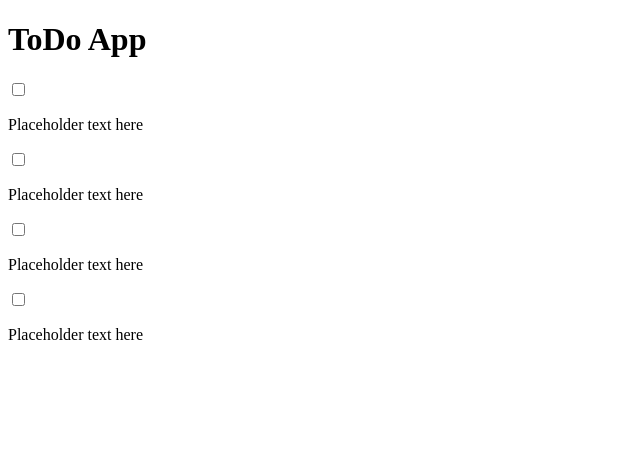
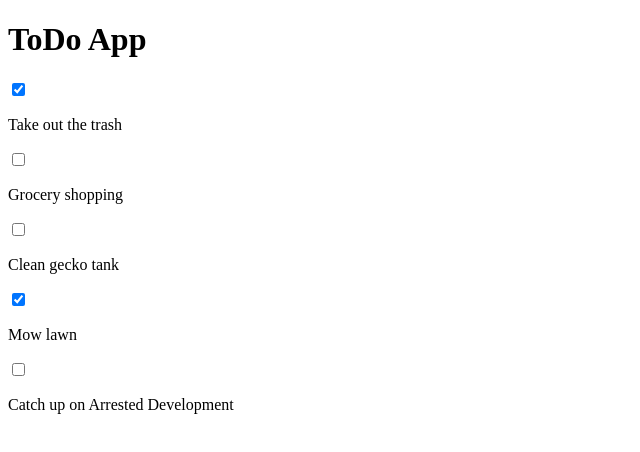
Before and after one commit to LaurenceZanotti/djact, a React app in the folder frontend/: page / in a window 1280 px wide. Shown: the top 452 px of the page, without its empty margins (0-640 px from the left). Built offline with nearby package versions, Linux system fonts and the light colour scheme; the HTML template or start-up script is replaced by a standard one.

Commit message:
ToDo app phase 3

```diff
--- a/frontend/src/App.js
+++ b/frontend/src/App.js
@@ -1,15 +1,15 @@
 import React from 'react'
 import Todo from './components/TodoItem'
+import todosData from './todosData'
 
 
 export default function App() {
+    const TodoList = todosData.map(todo => <Todo key={todo.id} text={todo.text} completed={todo.completed}/>)
+
     return (
         <main className="w-50 m-auto">
             <h1>ToDo App</h1>
-            <Todo />
-            <Todo />
-            <Todo />
-            <Todo />
+            {TodoList}
         </main>
     )
 }
--- a/frontend/src/components/TodoItem.js
+++ b/frontend/src/components/TodoItem.js
@@ -1,10 +1,11 @@
 import React from 'react'
 
-export default function TodoItem() {
+export default function TodoItem(props) {
+    const {text, completed} = props
     return (
         <div className="todoItem">
-            <input type="checkbox" name="" id="" />
-            <p>Placeholder text here</p>
+            <input type="checkbox" name="" id="" checked={completed}/>
+            <p>{text}</p>
         </div>
     )
 }
--- /dev/null
+++ b/frontend/src/todosData.js
@@ -0,0 +1,27 @@
+export default [
+    {
+        id: 1,
+        text: "Take out the trash",
+        completed: true
+    },
+    {
+        id: 2,
+        text: "Grocery shopping",
+        completed: false
+    },
+    {
+        id: 3,
+        text: "Clean gecko tank",
+        completed: false
+    },
+    {
+        id: 4,
+        text: "Mow lawn",
+        completed: true
+    },
+    {
+        id: 5,
+        text: "Catch up on Arrested Development",
+        completed: false
+    }
+]
```
Also changed, not shown: frontend/static/frontend/main.js.
